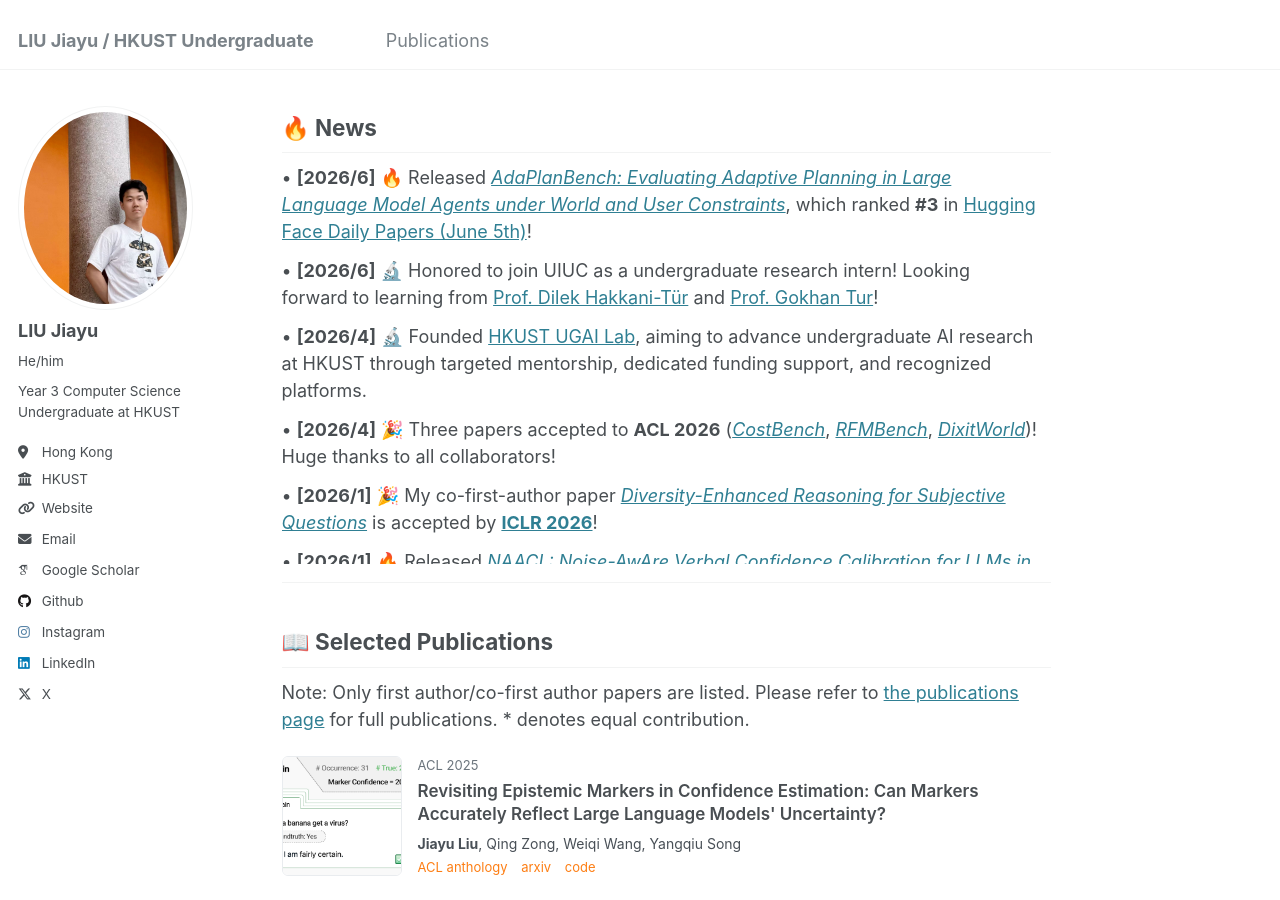
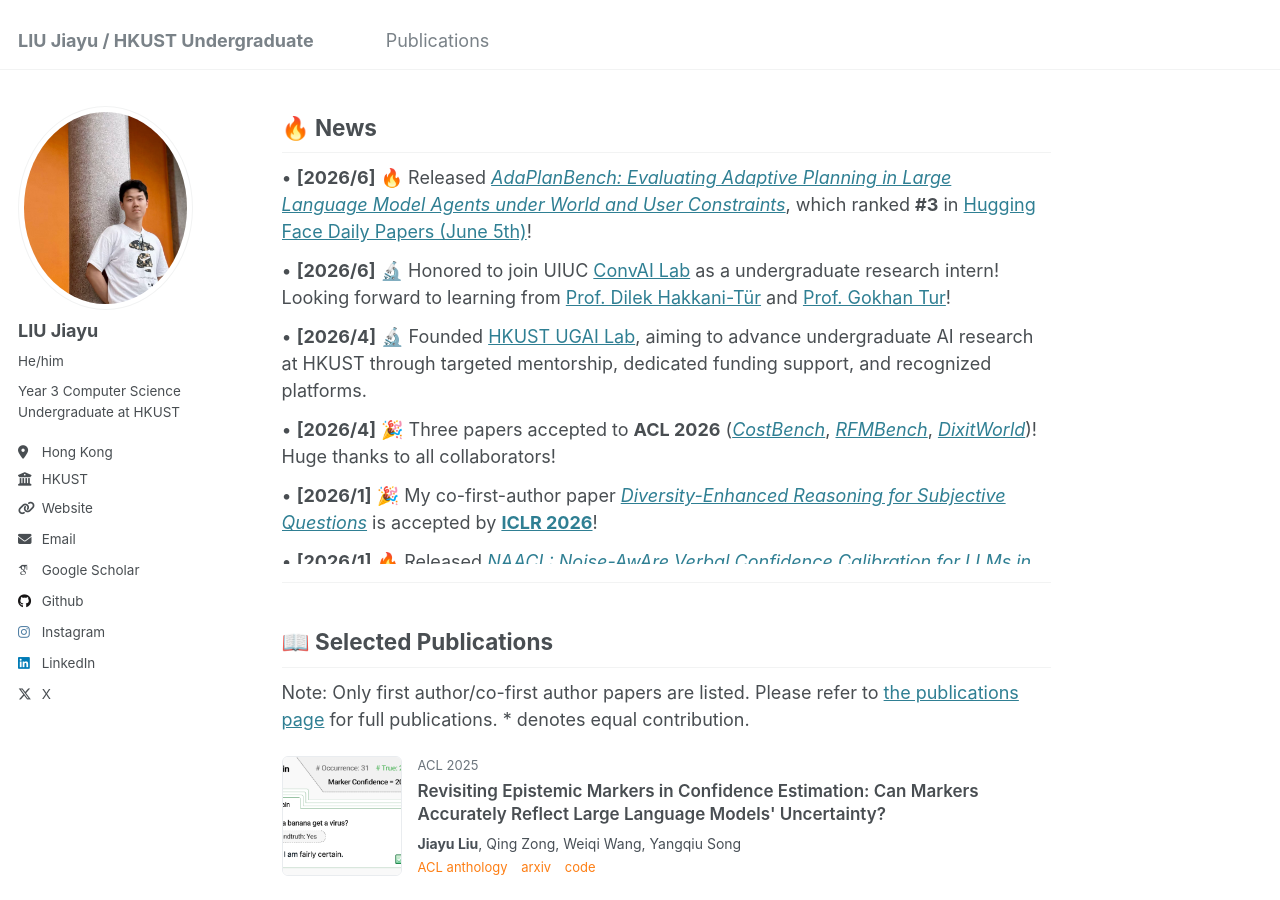
Before and after one commit to JiayuJeff/JiayuJeff.github.io, a Jekyll site: the page built from _pages/about.md, in a window 1280 px wide and 900 px high, scrolled down 558 px. Built offline with Jekyll 4.4.1, drawn with Linux system fonts in a browser that asks for light colours; some web fonts are replaced.

Commit message:
Add ConvAI Lab to news item

```diff
--- a/_pages/about.md
+++ b/_pages/about.md
@@ -171,7 +171,7 @@ Here is my [google Scholar](https://scholar.google.com/citations?user=PIQxhfMAAA
 
 <div class="news-container">
   <div class="news-item">• <strong>[2026/6]</strong> 🔥 Released <a href="https://huggingface.co/papers/2606.05622"><em>AdaPlanBench: Evaluating Adaptive Planning in Large Language Model Agents under World and User Constraints</em></a>, which ranked <strong>#3</strong> in <a href="https://huggingface.co/papers/date/2026-06-05">Hugging Face Daily Papers (June 5th)</a>!</div>
-  <div class="news-item">• <strong>[2026/6]</strong> 🔬 Honored to join UIUC as a undergraduate research intern! Looking forward to learning from <a href="https://siebelschool.illinois.edu/about/people/all-faculty/dilek">Prof. Dilek Hakkani-Tür</a> and <a href="https://siebelschool.illinois.edu/about/people/faculty/gokhan">Prof. Gokhan Tur</a>!</div>
+  <div class="news-item">• <strong>[2026/6]</strong> 🔬 Honored to join UIUC <a href="https://uiuc-conversational-ai-lab.github.io/">ConvAI Lab</a> as a undergraduate research intern! Looking forward to learning from <a href="https://siebelschool.illinois.edu/about/people/all-faculty/dilek">Prof. Dilek Hakkani-Tür</a> and <a href="https://siebelschool.illinois.edu/about/people/faculty/gokhan">Prof. Gokhan Tur</a>!</div>
   <div class="news-item">• <strong>[2026/4]</strong> 🔬 Founded <a href="https://github.com/HKUST-UGAIL">HKUST UGAI Lab</a>, aiming to advance undergraduate AI research at HKUST through targeted mentorship, dedicated funding support, and recognized platforms.</div>
   <div class="news-item">• <strong>[2026/4]</strong> 🎉 Three papers accepted to <strong>ACL 2026</strong> (<a href="https://arxiv.org/pdf/2511.02734v1"><em>CostBench</em></a>, <a href="https://arxiv.org/pdf/2506.17114"><em>RFMBench</em></a>, <a href="https://arxiv.org/abs/2510.10117"><em>DixitWorld</em></a>)! Huge thanks to all collaborators!</div>
   <div class="news-item">• <strong>[2026/1]</strong> 🎉 My co-first-author paper <a href="https://openreview.net/forum?id=1Bf0tToGT1"><em>Diversity-Enhanced Reasoning for Subjective Questions</em></a> is accepted by <a href="https://iclr.cc/"><strong>ICLR 2026</strong></a>!</div>
```
